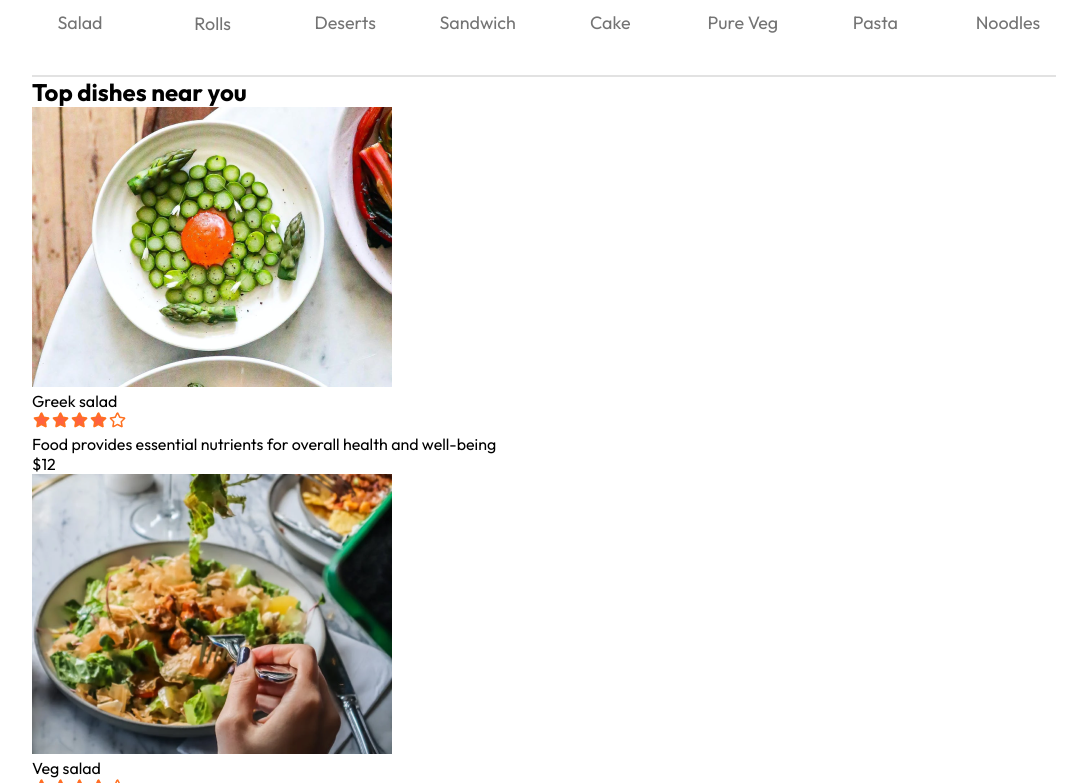
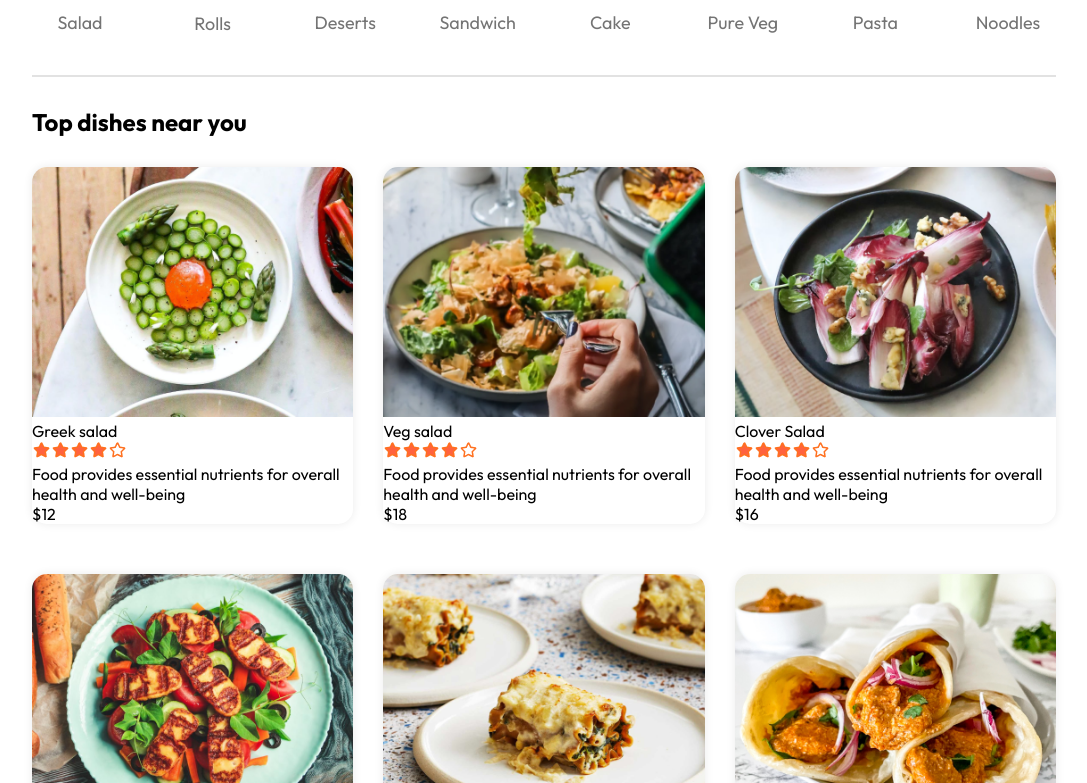
Before and after one commit to LEBONSON/Food-App, a React (Vite) app in the folder frontend/: page / in a window 1280 px wide. Shown: the part 817-1600 px from the top of the page, without its empty margins (96-1183 px from the left). Built offline with nearby package versions, Linux system fonts and the light colour scheme.

Commit message:
update food item and food display

```diff
--- a/frontend/src/components/FoodDisplay/FoodDisplay.css
+++ b/frontend/src/components/FoodDisplay/FoodDisplay.css
@@ -0,0 +1,15 @@
+.food-display{
+    margin-top: 30px;
+}
+
+.food-display h2 {
+    font-size: max(2 vw, 24px);
+    font-weight: 600px;
+}
+.food-display-list{
+    display: grid;
+    grid-template-columns: repeat(auto-fill, minmax(240px, 1fr));
+    margin-top: 30px;
+    gap: 30px;
+    row-gap: 50px;
+}
--- a/frontend/src/components/FoodItem/FoodItem.css
+++ b/frontend/src/components/FoodItem/FoodItem.css
@@ -0,0 +1,13 @@
+.food-item {
+  width: 100%;
+  margin: auto;
+  border-radius: 15px;
+  box-shadow: 0px 0px 10px #00000015;
+  transition: 0.3s;
+  animation: fadeIn 1s;
+}
+
+.food-item-img{
+    width: 100%;
+    border-radius: 15px 15px 0px 0px;
+}
--- a/frontend/src/components/FoodItem/FoodItem.jsx
+++ b/frontend/src/components/FoodItem/FoodItem.jsx
@@ -1,21 +1,23 @@
-import React from 'react'
-import './FoodItem.css'
-import { assets } from '../../assets/frontend_assets/assets'
+import React from "react";
+import "./FoodItem.css";
+import { assets } from "../../assets/frontend_assets/assets";
 
-const FoodItem = ({id,name,price,description,image}) => {
+const FoodItem = ({ id, name, price, description, image }) => {
   return (
-    <div className='food-item'>
-        <img className='food-item-img-container' src={image} alt=""/>
+    <div className="food-item">
+      <div className="food-item-img-container">
+      <img className="food-item-img" src={image} alt="" />
+      </div>
       <div className="food-item-info">
         <div className="food-item-name-rating">
           <p>{name}</p>
-                <img src={assets.rating_starts} alt=""/>
+          <img src={assets.rating_starts} alt="" />
           <p className="food-item-desc">{description}</p>
           <p className="food-item-price">${price}</p>
         </div>
       </div>
     </div>
-  )
-}
+  );
+};
 
-export default FoodItem
+export default FoodItem;
--- a/frontend/src/context/StoreContext.jsx
+++ b/frontend/src/context/StoreContext.jsx
@@ -1,26 +1,24 @@
-import {createContext} from "react";
+import { createContext } from "react";
 import { food_list } from "../assets/frontend_assets/assets";
 
-
 // création du contexte global pour le store qui sera utilisé dans toute l'application afin d'éviter le prop drilling qui est le passage des props à travers plusieurs niveaux de composants
-export const StoreContext = createContext(null)
+export const StoreContext = createContext(null);
 
 /* Composant provider qui va envelopper l'application et fournir le contexte global aux composants enfants */
 const StoreContextProvider = (props) => {
+  const contextValue = {
+    // ici on peut ajouter des valeurs ou des fonctions globales à partager dans l'application
+    food_list,
+  };
 
-    const contextValue = {
-        // ici on peut ajouter des valeurs ou des fonctions globales à partager dans l'application
-        food_list
-
-}
-
-
-return (
-        <StoreContext.Provider value={contextValue}> {/* Fournir le contexte aux composants enfants et leur permettre d'y accéder */}
-            {props.children} {/* Rendre les enfants du provider c'est à dire les composants qui seront enveloppés par ce provider, il permet de partager le contexte avec eux */}
-        </StoreContext.Provider>
-    )
-
-}
+  return (
+    <StoreContext.Provider value={contextValue}>
+      {" "}
+      {/* Fournir le contexte aux composants enfants et leur permettre d'y accéder */}
+      {props.children}{" "}
+      {/* Rendre les enfants du provider c'est à dire les composants qui seront enveloppés par ce provider, il permet de partager le contexte avec eux */}
+    </StoreContext.Provider>
+  );
+};
 
 export default StoreContextProvider;
```
Also changed, not shown: frontend/src/components/FoodDisplay/FoodDisplay.jsx (+21 -13 lines). Lines whose indentation alone changed are shown as unchanged.
